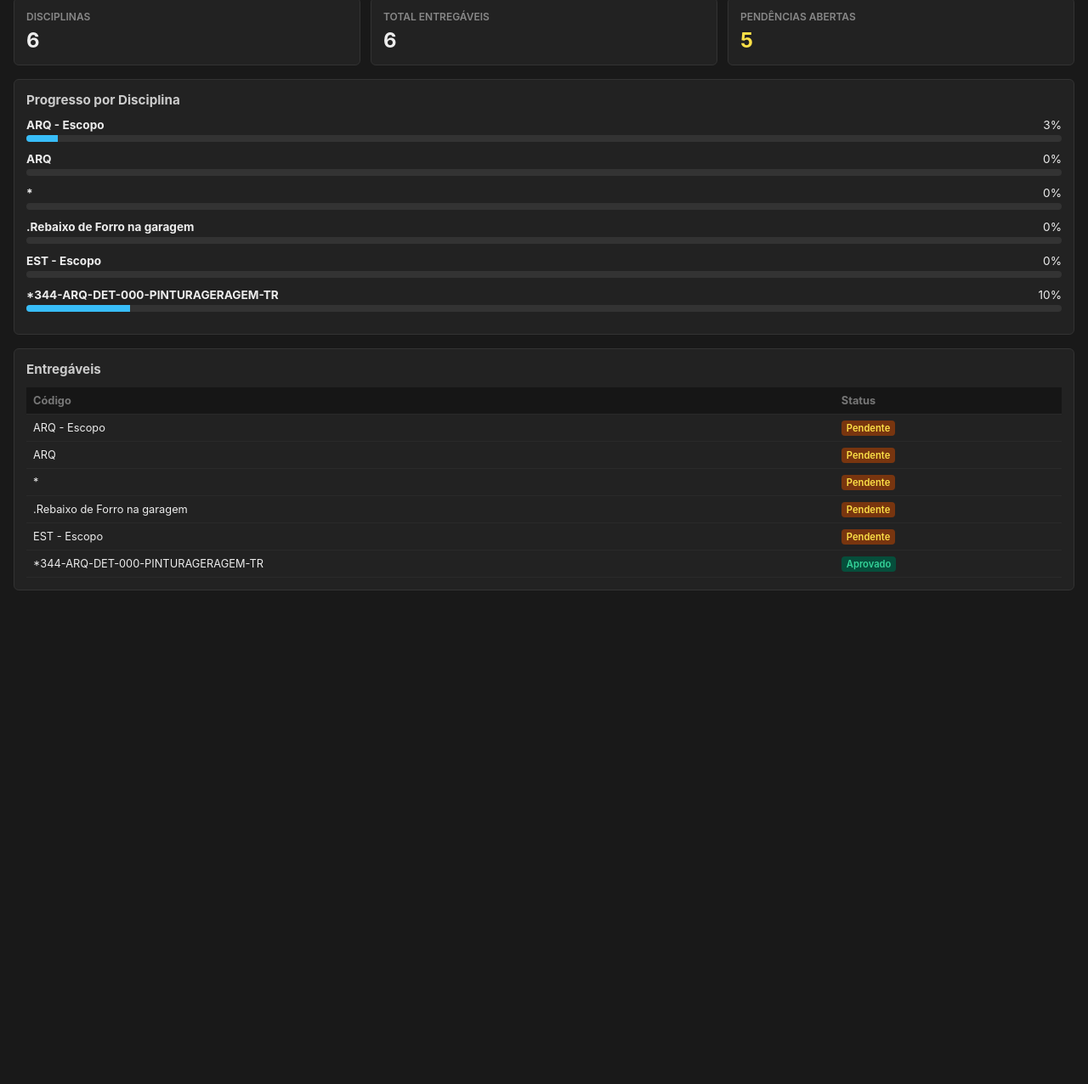
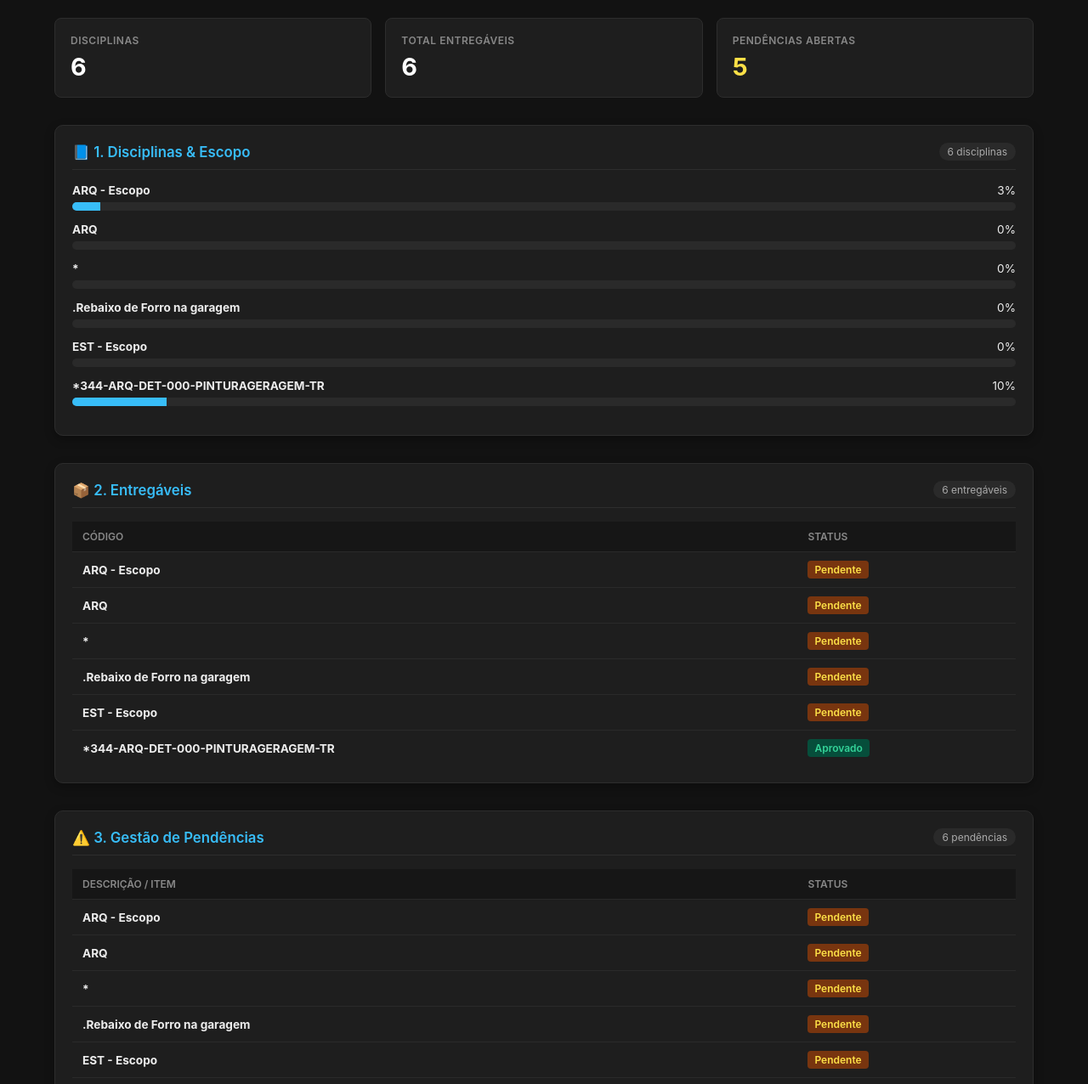
Before and after one commit to lucasnahum-lab/dashboard-cde, a plain HTML site: page index.html in a window 1280 px wide. Shown: the part 68-1344 px from the top of the page at 85% size. Before the commit the page ends 800 px from the top, so only its background shows below. Drawn offline with Linux system fonts and the light colour scheme.

Commit message:
Add files via upload

```diff
--- a/index.html
+++ b/index.html
@@ -6,60 +6,77 @@
   <title>Dashboard CDE</title>
   <style>
     * { box-sizing: border-box; margin: 0; padding: 0; font-family: -apple-system, BlinkMacSystemFont, "Segoe UI", Roboto, sans-serif; }
-    body { background-color: #191919; color: #ededed; padding: 16px; font-size: 14px; }
+    body { background-color: #121212; color: #ededed; padding: 24px; font-size: 14px; max-width: 1200px; margin: 0 auto; }
 
-    h1 { font-size: 1.2rem; margin-bottom: 16px; color: #38bdf8; border-bottom: 1px solid #333; padding-bottom: 8px; }
+    .header { border-bottom: 2px solid #222; padding-bottom: 12px; margin-bottom: 24px; }
+    h1 { font-size: 1.4rem; color: #38bdf8; font-weight: 700; }
 
-    .grid { display: grid; grid-template-columns: repeat(auto-fit, minmax(180px, 1fr)); gap: 12px; margin-bottom: 16px; }
-    .card { background: #222; border: 1px solid #333; border-radius: 6px; padding: 14px; }
-    .card-title { color: #888; font-size: 0.75rem; font-weight: 600; text-transform: uppercase; margin-bottom: 6px; }
-    .card-value { font-size: 1.5rem; font-weight: bold; }
+    /* Indicadores de Topo (KPIs) */
+    .grid-kpi { display: grid; grid-template-columns: repeat(auto-fit, minmax(200px, 1fr)); gap: 16px; margin-bottom: 32px; }
+    .kpi-card { background: #1e1e1e; border: 1px solid #2d2d2d; border-radius: 8px; padding: 18px; }
+    .kpi-title { color: #888; font-size: 0.75rem; font-weight: 600; text-transform: uppercase; margin-bottom: 6px; letter-spacing: 0.5px; }
+    .kpi-value { font-size: 1.8rem; font-weight: bold; color: #fff; }
 
-    .section-title { font-size: 0.95rem; font-weight: bold; margin-bottom: 12px; color: #ccc; }
+    /* Blocos Individuais de Cada Tabela */
+    .section-block { background: #1e1e1e; border: 1px solid #2d2d2d; border-radius: 10px; padding: 20px; margin-bottom: 32px; box-shadow: 0 4px 12px rgba(0,0,0,0.3); }
+    .section-header { display: flex; align-items: center; justify-content: space-between; margin-bottom: 16px; padding-bottom: 10px; border-bottom: 1px solid #2d2d2d; }
+    .section-title { font-size: 1.05rem; font-weight: 600; color: #38bdf8; }
+    .badge { background: #2a2a2a; color: #aaa; padding: 3px 10px; border-radius: 12px; font-size: 0.75rem; }
 
-    .prog-item { margin-bottom: 12px; }
-    .prog-header { display: flex; justify-content: space-between; margin-bottom: 4px; font-size: 0.85rem; }
-    .prog-bar-bg { background: #333; height: 8px; border-radius: 4px; overflow: hidden; }
+    /* Barras de Progresso */
+    .prog-item { margin-bottom: 14px; }
+    .prog-header { display: flex; justify-content: space-between; margin-bottom: 6px; font-size: 0.85rem; }
+    .prog-bar-bg { background: #2a2a2a; height: 10px; border-radius: 5px; overflow: hidden; }
     .prog-bar-fill { background: #38bdf8; height: 100%; width: 0%; transition: width 0.4s ease; }
 
-    table { width: 100%; border-collapse: collapse; margin-top: 8px; font-size: 0.8rem; }
-    th, td { text-align: left; padding: 8px; border-bottom: 1px solid #2a2a2a; }
-    th { color: #777; background: #161616; }
+    /* Tabelas Independente */
+    table { width: 100%; border-collapse: collapse; font-size: 0.85rem; }
+    th, td { text-align: left; padding: 10px 12px; border-bottom: 1px solid #2a2a2a; }
+    th { color: #888; background: #161616; font-weight: 600; text-transform: uppercase; font-size: 0.75rem; }
+    tr:last-child td { border-bottom: none; }
 
-    .status-tag { padding: 2px 6px; border-radius: 4px; font-size: 0.7rem; font-weight: 600; }
+    .status-tag { padding: 3px 8px; border-radius: 4px; font-size: 0.75rem; font-weight: 600; display: inline-block; }
     .aprovado { background: #064e3b; color: #34d399; }
     .pendente { background: #78350f; color: #fde047; }
   </style>
 </head>
 <body>
 
+  <div class="header">
     <h1>CDE - Painel de Acompanhamento</h1>
+  </div>
 
-  <!-- CARDS RESUMO -->
-  <div class="grid">
-    <div class="card">
-      <div class="card-title">Disciplinas</div>
-      <div class="card-value" id="kpi-disciplinas">0</div>
+  <!-- INDICADORES RESUMO (KPIs) -->
+  <div class="grid-kpi">
+    <div class="kpi-card">
+      <div class="kpi-title">Disciplinas</div>
+      <div class="kpi-value" id="kpi-disciplinas">0</div>
     </div>
-    <div class="card">
-      <div class="card-title">Total Entregáveis</div>
-      <div class="card-value" id="kpi-entregaveis">0</div>
+    <div class="kpi-card">
+      <div class="kpi-title">Total Entregáveis</div>
+      <div class="kpi-value" id="kpi-entregaveis">0</div>
     </div>
-    <div class="card">
-      <div class="card-title">Pendências Abertas</div>
-      <div class="card-value" id="kpi-pendencias" style="color: #fde047;">0</div>
+    <div class="kpi-card">
+      <div class="kpi-title">Pendências Abertas</div>
+      <div class="kpi-value" id="kpi-pendencias" style="color: #fde047;">0</div>
     </div>
   </div>
 
-  <!-- PROGRESSO DAS DISCIPLINAS -->
-  <div class="card" style="margin-bottom: 16px;">
-    <div class="section-title">Progresso por Disciplina</div>
+  <!-- BLOCO 1: DISCIPLINAS & ESCOPO -->
+  <div class="section-block">
+    <div class="section-header">
+      <div class="section-title">📘 1. Disciplinas & Escopo</div>
+      <span class="badge" id="badge-disciplinas">0 itens</span>
+    </div>
     <div id="disciplinas-list">A carregar...</div>
   </div>
 
-  <!-- TABELA DE ENTREGÁVEIS -->
-  <div class="card">
-    <div class="section-title">Entregáveis</div>
+  <!-- BLOCO 2: ENTREGÁVEIS -->
+  <div class="section-block">
+    <div class="section-header">
+      <div class="section-title">📦 2. Entregáveis</div>
+      <span class="badge" id="badge-entregaveis">0 itens</span>
+    </div>
     <table>
       <thead>
         <tr>
@@ -71,18 +88,43 @@
     </table>
   </div>
 
+  <!-- BLOCO 3: GESTÃO DE PENDÊNCIAS -->
+  <div class="section-block">
+    <div class="section-header">
+      <div class="section-title">⚠️ 3. Gestão de Pendências</div>
+      <span class="badge" id="badge-pendencias">0 itens</span>
+    </div>
+    <table>
+      <thead>
+        <tr>
+          <th>Descrição / Item</th>
+          <th>Status</th>
+        </tr>
+      </thead>
+      <tbody id="pendencias-list"></tbody>
+    </table>
+  </div>
+
   <script>
     fetch('dados.json')
       .then(res => res.json())
       .then(data => {
-        // KPIs
-        document.getElementById('kpi-disciplinas').innerText = data.disciplinas.length;
-        document.getElementById('kpi-entregaveis').innerText = data.entregaveis.length;
-        document.getElementById('kpi-pendencias').innerText = data.pendencias.filter(p => !p.status.toLowerCase().includes('aprov') && !p.status.toLowerCase().includes('conclu')).length;
+        // Atualizar KPIs
+        document.getElementById('kpi-disciplinas').innerText = data.disciplinas ? data.disciplinas.length : 0;
+        document.getElementById('kpi-entregaveis').innerText = data.entregaveis ? data.entregaveis.length : 0;
 
-        // Disciplinas
+        const abertas = data.pendencias ? data.pendencias.filter(p => !p.status.toLowerCase().includes('aprov') && !p.status.toLowerCase().includes('conclu')).length : 0;
+        document.getElementById('kpi-pendencias').innerText = abertas;
+
+        // Atualizar Badges de Contagem
+        document.getElementById('badge-disciplinas').innerText = (data.disciplinas ? data.disciplinas.length : 0) + ' disciplinas';
+        document.getElementById('badge-entregaveis').innerText = (data.entregaveis ? data.entregaveis.length : 0) + ' entregáveis';
+        document.getElementById('badge-pendencias').innerText = (data.pendencias ? data.pendencias.length : 0) + ' pendências';
+
+        // 1. Renderizar Disciplinas
         const discContainer = document.getElementById('disciplinas-list');
         discContainer.innerHTML = '';
+        if (data.disciplinas && data.disciplinas.length > 0) {
           data.disciplinas.forEach(d => {
             discContainer.innerHTML += `
               <div class="prog-item">
@@ -96,25 +138,41 @@
               </div>
             `;
           });
+        }
 
-        // Entregáveis
+        // 2. Renderizar Entregáveis
         const entContainer = document.getElementById('entregaveis-list');
         entContainer.innerHTML = '';
+        if (data.entregaveis && data.entregaveis.length > 0) {
           data.entregaveis.forEach(e => {
             const isAprovado = e.status.toLowerCase().includes('aprov') || e.status.toLowerCase().includes('conclu');
             const tagClass = isAprovado ? 'aprovado' : 'pendente';
             entContainer.innerHTML += `
               <tr>
-              <td>${e.codigo}</td>
+                <td><strong>${e.codigo}</strong></td>
                 <td><span class="status-tag ${tagClass}">${e.status}</span></td>
               </tr>
             `;
           });
+        }
+
+        // 3. Renderizar Pendências
+        const pendContainer = document.getElementById('pendencias-list');
+        pendContainer.innerHTML = '';
+        if (data.pendencias && data.pendencias.length > 0) {
+          data.pendencias.forEach(p => {
+            const isAprovado = p.status.toLowerCase().includes('aprov') || p.status.toLowerCase().includes('conclu');
+            const tagClass = isAprovado ? 'aprovado' : 'pendente';
+            pendContainer.innerHTML += `
+              <tr>
+                <td><strong>${p.codigo || p.descricao || 'Item sem nome'}</strong></td>
+                <td><span class="status-tag ${tagClass}">${p.status}</span></td>
+              </tr>
+            `;
+          });
+        }
       })
-      .catch(err => {
-        console.error(err);
-        document.getElementById('disciplinas-list').innerText = "Erro ao carregar os dados. Certifique-se de que o ficheiro dados.json está na mesma pasta.";
-      });
+      .catch(err => console.error(err));
   </script>
 </body>
 </html>
```
Lines whose indentation alone changed are shown as unchanged.
